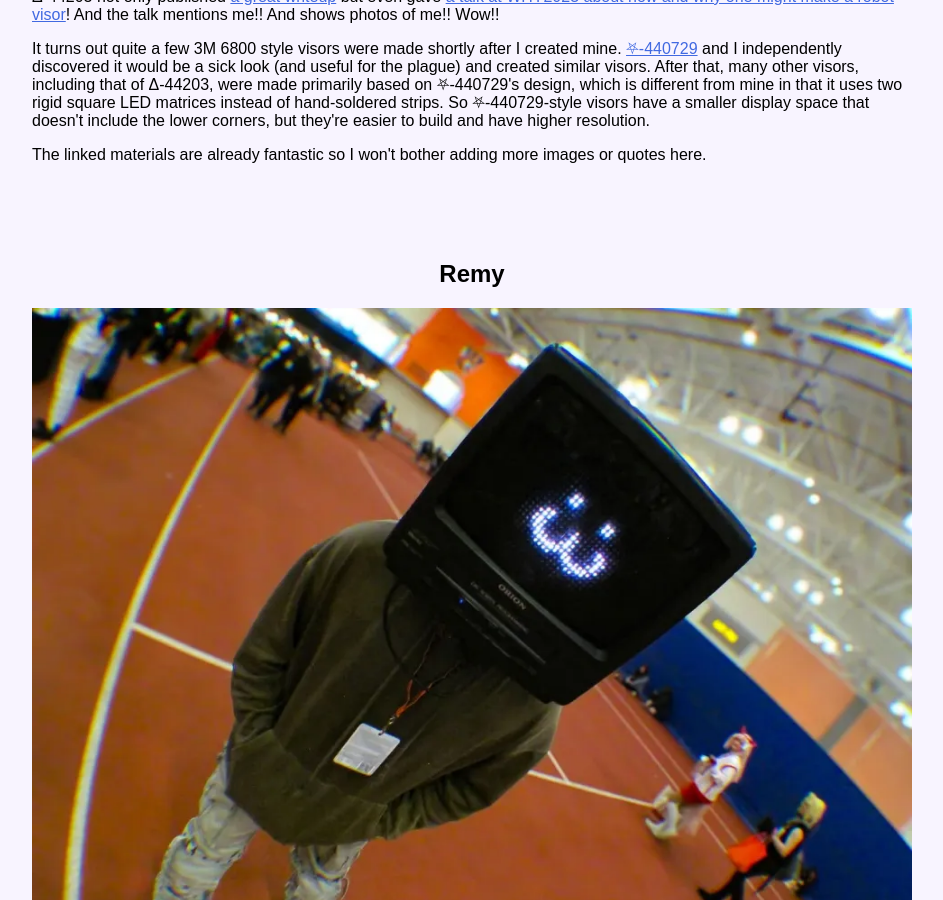
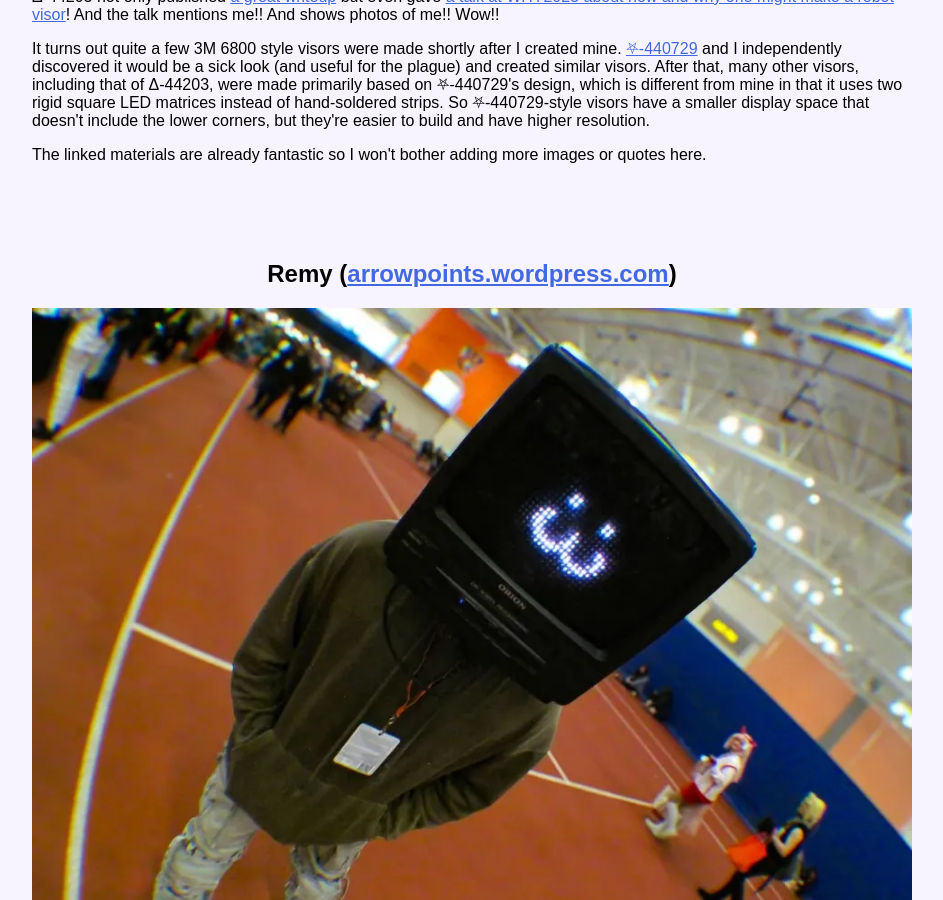
Before and after one commit to Roachbones/Roachbones.github.io, a Jekyll site: the page tv_head/others/index.html, which Jekyll copies as it is, in a window 1280 px wide and 900 px high, scrolled down 8599 px. Shown: the whole window, without its empty margins (168-1111 px from the left). Built offline with Jekyll 4.4.1, drawn with Linux system fonts in a browser that asks for light colours.

Commit message:
Link to Remy's blog

```diff
--- a/tv_head/others/index.html
+++ b/tv_head/others/index.html
@@ -191,7 +191,7 @@ blockquote {
 <p>The linked materials are already fantastic so I won't bother adding more images or quotes here.</p>
 
 
-<h2 id=remy>Remy</h2>
+<h2 id=remy>Remy (<a href=https://arrowpoints.wordpress.com>arrowpoints.wordpress.com</a>)</h2>
 
 <div style=text-align:center>
     <img src=remy.webp alt=Remy>
```
